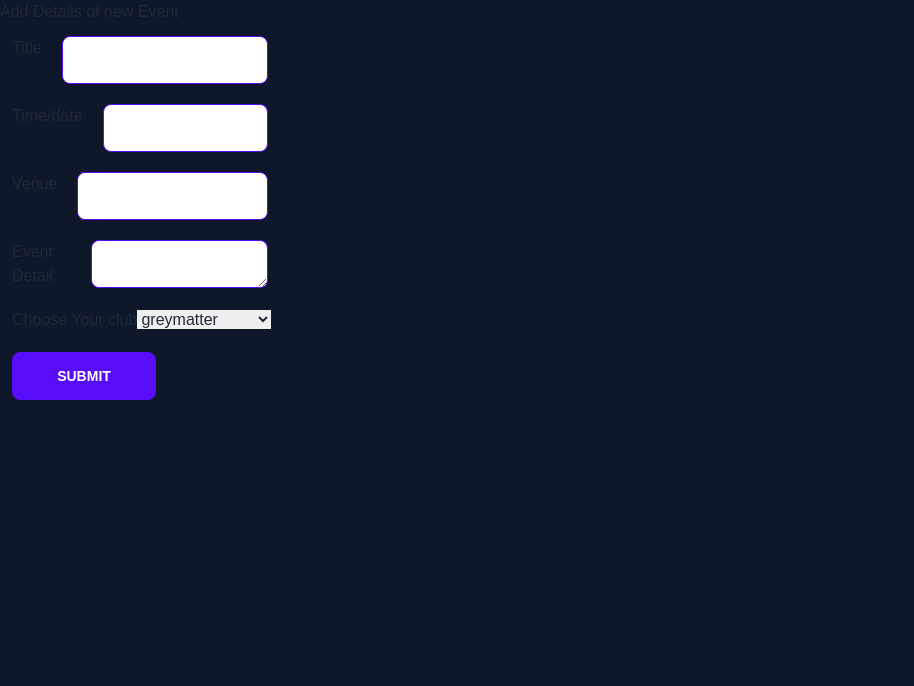
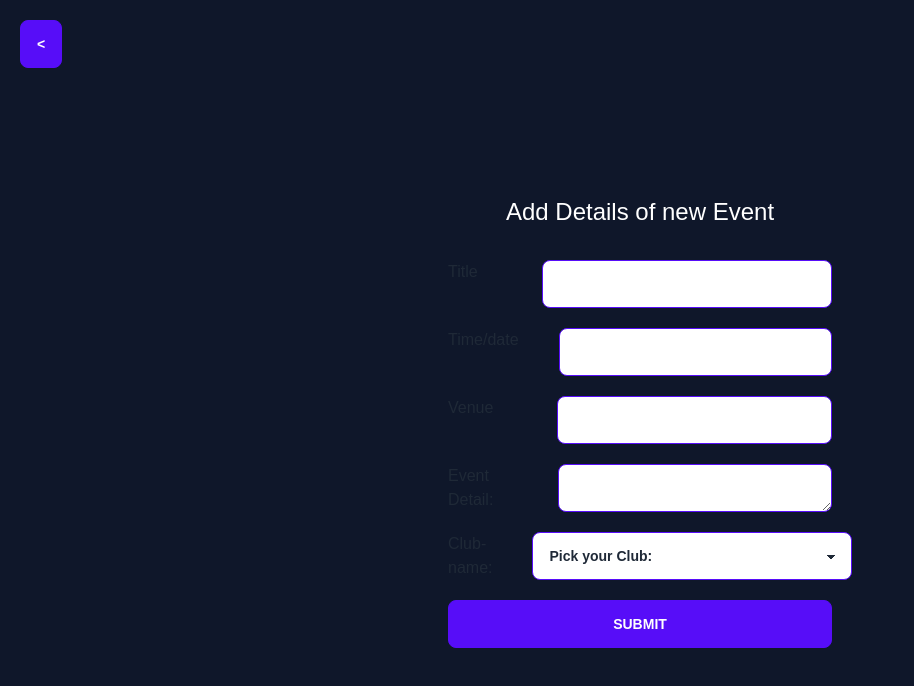
Before and after one commit to Amanshenoy008/Nitte-clubs-dashboard, a Next.js app: page /admin in a window 1280 px wide. Shown: the top 686 px of the page, without its empty margins (0-914 px from the left). Built offline with nearby package versions, Linux system fonts and the light colour scheme.

Commit message:
added new routing added styling

```diff
--- a/components/cards.tsx
+++ b/components/cards.tsx
@@ -9,7 +9,7 @@ function Cards({ title , notifievent , clubname , img , id} : { id: any; title:
   const router = useRouter()
 
   const handleclick =()=>{
-    router.push('/events/'+id)
+    router.push('/events/'+clubname)
 
   }
 
@@ -27,14 +27,14 @@ function Cards({ title , notifievent , clubname , img , id} : { id: any; title:
 
     className=' w-64 h-64 rounded-xl p-3 flex flex-col gap-14 bg-slate-500 hover:cursor-pointer  tracking-wide ease-in-out '
     onClick={handleclick} key={id} >
-      <div className="text-2xl text-white">{title}</div>
-      <div className='border-2 border-slate-500 p-3 bg-white bg-opacity-20 backdrop-blur-lg  drop-shadow-lg text-black text-xs z-20'>
+      <div className="text-xl text-white uppercase">{title}</div>
+      <div className='border-2 border-slate-500 p-4 bg-white bg-opacity-20 backdrop-blur-lg w-full h-10 line-clamp-1  drop-shadow-lg text-black text-xs z-20 flex justify-center items-center'>
         <span className='z-10'>
         {notifievent}
         </span>
       </div>
       <div className='flex gap-10 justify-between p-1'>
-        <div>
+        <div className='uppercase text-xs'>
           {clubname}
         </div>
         <div className='-translate-y-6'>
--- a/components/header.tsx
+++ b/components/header.tsx
@@ -10,7 +10,7 @@ const Header = ({title,img}:{title:string,img:string}) => {
         <div className=" text-white text-2xl break-all tracking-wide font-semibold">
            {"New Event: "} {title}{"*"}
         </div>
-        <div>
+        <div className="cursor-pointer hover:scale-95 ease-in-out">
             <img src={img} alt="img here" className="rounded-md w-32" />
         </div>
 
--- a/pages/admin.tsx
+++ b/pages/admin.tsx
@@ -2,6 +2,7 @@ import { useState, useEffect } from "react";
 import { toast, ToastContainer } from 'react-toastify';
 import "react-toastify/dist/ReactToastify.css";
 import {links} from '@/data/links'
+import { useRouter } from "next/router";
 
 const Admin = () => {
 
@@ -11,6 +12,7 @@ const Admin = () => {
     const [detail,setdetail]: any = useState()
     const [clubname,setclubname]: any = useState()
     const [img,setimg]: any =useState()
+    const router = useRouter()
 
     useEffect(()=>{
         switch(clubname){
@@ -18,7 +20,6 @@ const Admin = () => {
                         break
             case 'talleem': setimg(links.talleem)
                          break
-            case 'csi': break
             case 'rachana': setimg(links.rachana)
                         break
             case 'aura' : setimg(links.aura)
@@ -29,14 +30,14 @@ const Admin = () => {
                         break
             case 'stereoclub' : setimg(links.stereoclub)
                         break
-            case 'yujforlife' : setimg(links.yujforlife)
-                        break
-            case 'annadana' : setimg(links.annadana)
+            case 'authorcraft' : setimg(links.authorcraft)
                         break
             case 'clickzclub' : setimg(links.clickzclub)
                         break
             case 'hackerearthclub' : setimg(links.hackerearthclub)
             break
+            case 'kalanjali': setimg(links.kalanjali)
+                        break
             default : setimg('')
         }
         console.log(img)
@@ -77,48 +78,58 @@ const Admin = () => {
        })
     }
 
+    const goback =()=>{
+        router.back()
+    }
+
     return ( <>
-    <div className="h-screen w-screen bg-slate-900">
-        <div>
-            {/*Code to display list of events */}
+    <div className="h-screen w-screen bg-slate-900 overflow-hidden">
+        {/*<div>
+            {/*Code to display list of events }
+        </div>*/}
+        <div className="relative top-5 -right-5">
+            <button className="btn btn-primary" onClick={goback}>{"<"}</button>
         </div>
-        <div>
+        <div className="flex flex-col gap-5 h-screen justify-center items-center pb-10 ">
             {/* form which will add new data to event model */}
-            <h1>{" "}Add Details of new Event{" "}</h1>
+            <h1 className="text-2xl text-white">{" "}Add Details of new Event{" "}</h1>
             <form onSubmit={(e)=>{handlesubmit(e)}} className="flex flex-col gap-5 p-3">
-                <div className=" flex flex-row gap-5 w-64 ">
+                <div className=" flex flex-row gap-16 w-96 ">
                 <label>Title</label>
                 <input type="text"  id=""
-                className="input input-bordered input-primary w-full max-w-xs"
+                className="form-class" maxLength={20}
                 onChange={(e)=>{settitle(e.target.value)}} required/>
                 </div>
-                <div className="flex flex-row gap-5 w-64">
+                <div className="flex flex-row gap-10 w-96">
                     <label htmlFor="">Time/date</label>
                     <input type="text" name="" id=""
-                    className="input input-bordered input-primary w-full max-w-xs"
+                    className="form-class"
                     onChange={(e)=>{settime(e.target.value)}} required/>
                 </div>
-                <div className="flex flex-row gap-5 w-64">
+                <div className="flex flex-row gap-16 w-96">
                     <label htmlFor="">Venue</label>
                     <input type="text" name="" id=""
-                    className="input input-bordered input-primary w-full max-w-xs"
+                    className="form-class"
                     onChange={(e)=>{setvenue(e.target.value)}} required/>
                 </div>
-                <div className="flex flex-row gap-5 w-64">
+                <div className="flex flex-row gap-12 w-96">
                     <label htmlFor="">Event Detail:</label>
                     <textarea name="" id=""
-                    className="input input-bordered input-primary w-full max-w-xs"
+                    className="form-class"
                     cols={30} rows={10}  onChange={(e)=>{setdetail(e.target.value)}} required ></textarea>
                 </div>
-                <div>
-                    <label className="">Choose Your club</label>
-                    <select name="" id="" onChange={(e)=>{ setclubname(e.target.value)}}>
+                <div className="flex flex-row gap-10 w-96">
+                    <label className="">Club-name:</label>
+                    <select name="" id=""
+                    className="select select-primary w-full max-w-xs"
+                    onChange={(e)=>{ setclubname(e.target.value)}}>
+                        <option disabled selected>Pick your Club: </option>
                         {Object.keys(links).map((d)=>(
                             <option value={d} key={d}>{d}</option>
                         ))}
                     </select>
                 </div>
-                <button className="btn btn-primary w-36">Submit</button>
+                <button className="btn btn-primary w-full">Submit</button>
             </form>
         </div>
         <ToastContainer />
--- a/pages/api/sendevent.ts
+++ b/pages/api/sendevent.ts
@@ -17,7 +17,7 @@ export default async function setevent(req:NextApiRequest ,res: NextApiResponse)
         const {title, timendate , Venue , detail , clubname , img} = req.body
 
         try{
-        const newdata = detail.slice(0,-2)+'...'
+        const newdata = detail?.slice(0,-4)+'...'
         const dataevent = await prisma.events.upsert({
             where:{
                 clubname:clubname
--- a/pages/events/[id].tsx
+++ b/pages/events/[id].tsx
@@ -76,7 +76,7 @@ const idd = ({ e ,d}: { e: any , d:any }) => {
                     onChange={(e) => setsearch(e.target.value)}
                     value={search}
                   />
-                  <button className="btn btn-accent" onClick={handleclick}>
+                  <button className="btn btn-primary" onClick={handleclick}>
                     Search
                   </button>
             </div>
@@ -85,10 +85,21 @@ const idd = ({ e ,d}: { e: any , d:any }) => {
           {data.map((d: any) => (
             <div className="bg-white bg-opacity-20 backdrop-blur-lg  drop-shadow-lg text-white rounded-lg flex flex-col gap-4 p-5 snap-center w-64 hover:scale-125 duration-75 easeout cursor-pointer " key={d.id}>
 
-                  <h1>{d.title}</h1>
+                  <h1 className="text-xl">{d.title}</h1>
                   <div className="flex flex-row justify-between">
-                    <p>{d.timendata}</p>
-                    <p>{d.venue}</p>
+                    <p className="flex flex-row gap-1">
+                    <svg xmlns="http://www.w3.org/2000/svg" viewBox="0 0 24 24" fill="currentColor" className="w-6 h-6">
+                     <path fillRule="evenodd" d="M12 2.25c-5.385 0-9.75 4.365-9.75 9.75s4.365 9.75 9.75 9.75 9.75-4.365 9.75-9.75S17.385 2.25 12 2.25zM12.75 6a.75.75 0 00-1.5 0v6c0 .414.336.75.75.75h4.5a.75.75 0 000-1.5h-3.75V6z" clipRule="evenodd" />
+                    </svg>
+
+                      {d.timendata}
+                      </p>
+                    <p className="flex flex-row gap-1">
+                    <svg xmlns="http://www.w3.org/2000/svg" viewBox="0 0 24 24" fill="currentColor" className="w-6 h-6 text-red-500">
+                      <path fillRule="evenodd" d="M11.54 22.351l.07.04.028.016a.76.76 0 00.723 0l.028-.015.071-.041a16.975 16.975 0 001.144-.742 19.58 19.58 0 002.683-2.282c1.944-1.99 3.963-4.98 3.963-8.827a8.25 8.25 0 00-16.5 0c0 3.846 2.02 6.837 3.963 8.827a19.58 19.58 0 002.682 2.282 16.975 16.975 0 001.145.742zM12 13.5a3 3 0 100-6 3 3 0 000 6z" clipRule="evenodd" />
+                      </svg>
+                      {d.venue}
+                      </p>
                   </div>
                   <p>
                     {d.eventdetail}
@@ -115,16 +126,17 @@ async function getServerSideProps({ query }: { query: any }) {
   let { id } = query;
 
   const prisma:any = new PrismaClient();
-  //console.log(id)
+  console.log(id)
 
   const d = await prisma.events.findFirst({
     where:{
-        id:parseInt(id)
+        clubname:id
     }
   })
-  id = id.toLowerCase()
-  let e: any
- switch (id) {
+  //id = id.toLowerCase()
+  //let e: any
+
+ /*switch (id) {
     case "1":
       e = await prisma.authorcraft.findMany({});
       break;
@@ -139,9 +151,10 @@ async function getServerSideProps({ query }: { query: any }) {
       break;
     default:
       e = [];
-  }
- // const model:any = prisma[id]
-  //const e = await model.findMany({})
+  }*/
+
+  const model:any = prisma[id]
+  const e = await model.findMany({})
 
   //console.log(e)
   return {
--- a/styles/globals.css
+++ b/styles/globals.css
@@ -7,3 +7,9 @@
 *{
     font-family: 'Geologica', sans-serif;
 }
+
+@layer components{
+    .form-class{
+        @apply input input-bordered input-primary w-full max-w-xs;
+    }
+}
```
Also changed, not shown: 2 other files (tests, documents, lock files or other folders).
